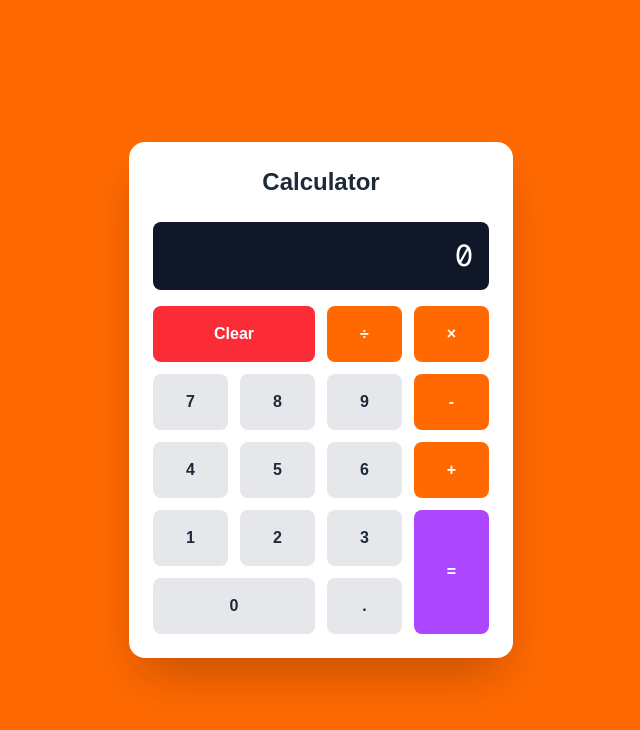
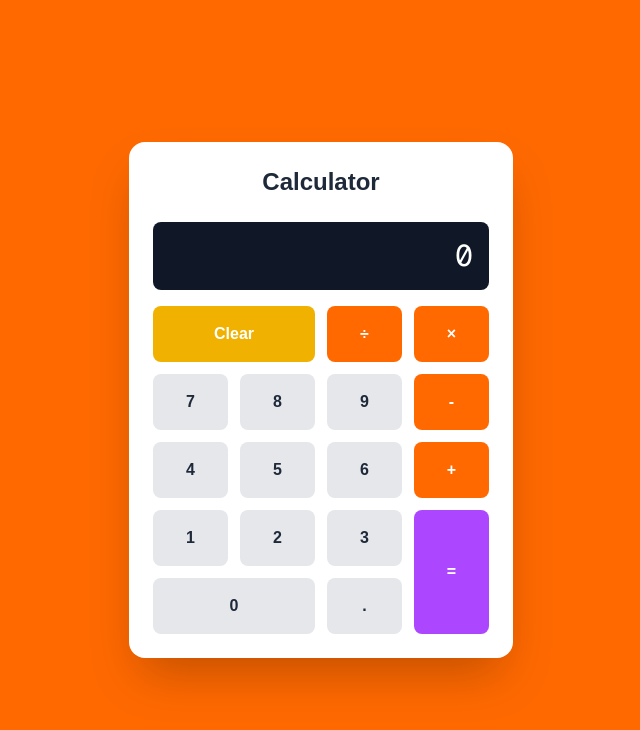
Before and after one commit to ns-test-org/calc-app, a Next.js app in the folder packages/new-web-app-room/: page / in a window 1280 px wide. Shown: the top 730 px of the page, without its empty margins (319-959 px from the left). Built offline with nearby package versions, Linux system fonts and the light colour scheme.

Commit message:
AI chat session: Updated code and files

```diff
--- a/packages/new-web-app-room/src/app/page.tsx
+++ b/packages/new-web-app-room/src/app/page.tsx
@@ -94,7 +94,7 @@ export default function Calculator() {
           {/* Row 1 */}
           <button
             onClick={clear}
-            className="col-span-2 bg-red-500 hover:bg-red-600 text-white font-semibold py-4 px-4 rounded-lg transition-colors"
+            className="col-span-2 bg-yellow-500 hover:bg-yellow-600 text-white font-semibold py-4 px-4 rounded-lg transition-colors"
           >
             Clear
           </button>
```
